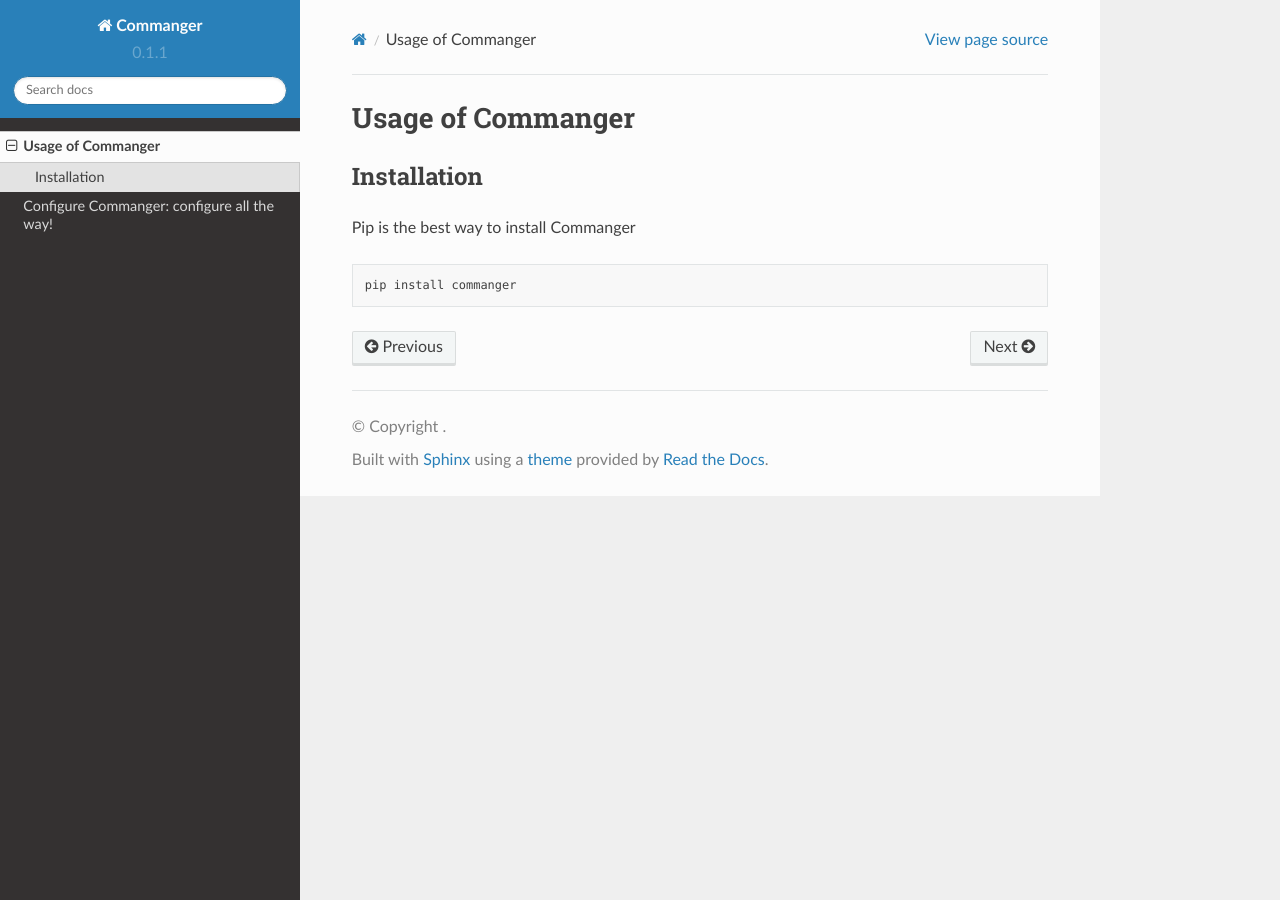
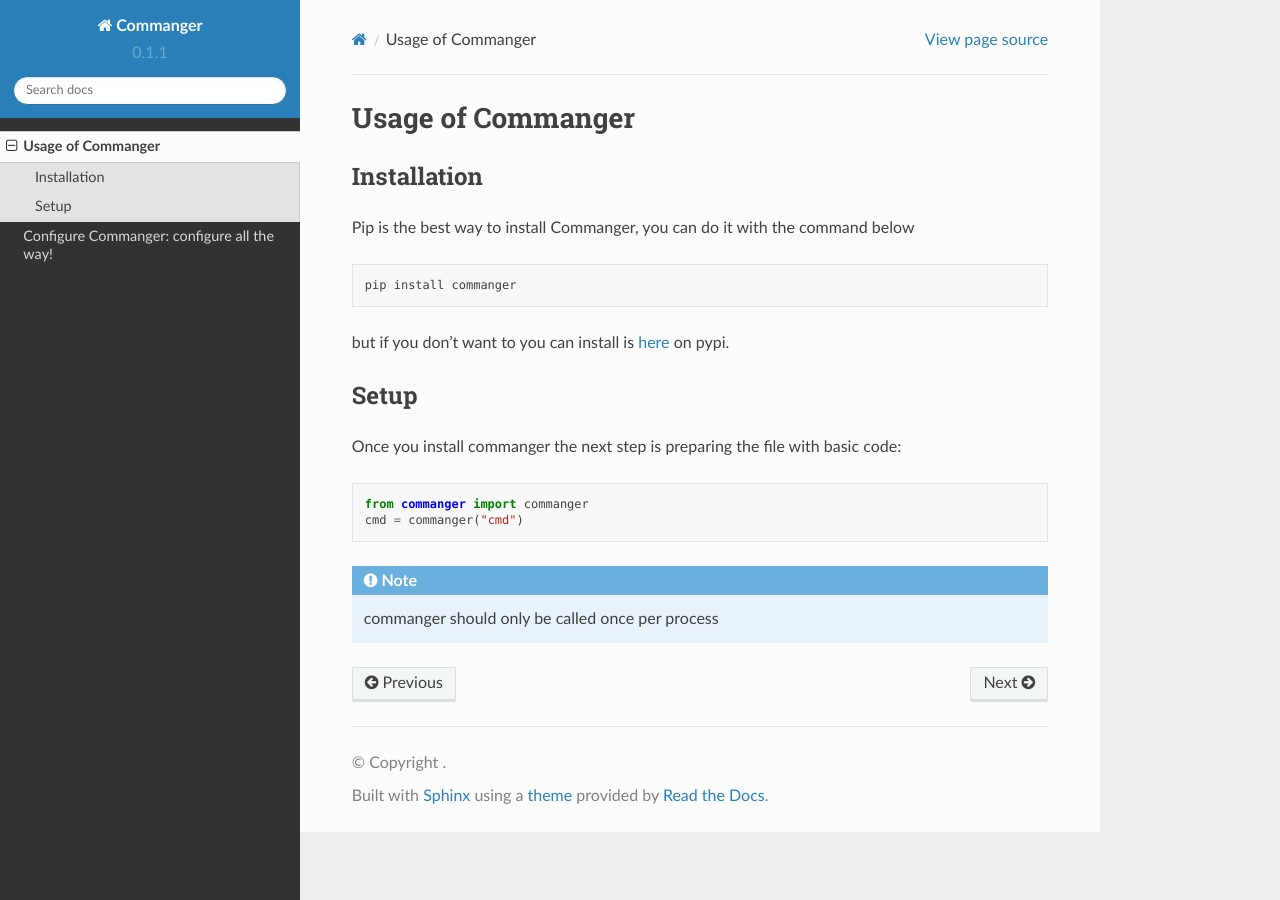
Before and after one commit to thatrandomperson5/commanger-docs, a Sphinx documentation site: the page built from docs/source/usage.rst, in a window 1280 px wide. Built offline with Sphinx 7.4.7 and the Read the Docs theme 2.0.0, drawn with Linux system fonts in a browser that asks for light colours; pages that are not in the unit, such as notebooks, are missing from menus.

Commit message:
Update usage.rst

```diff
--- a/docs/source/usage.rst
+++ b/docs/source/usage.rst
@@ -6,10 +6,27 @@
 Installation
 *************
 
-Pip is the best way to install Commanger
+Pip is the best way to install Commanger, you can do it with the command below
 
 .. code:: bash
 
     pip install commanger
 
 ..
+but if you don't want to you can install is `here <https://pypi.org/project/commanger/#files>`_ on pypi.
+
+
+******************
+Setup
+******************
+Once you install commanger the next step is preparing the file with basic code:
+
+.. code:: python
+
+    from commanger import commanger
+    cmd = commanger("cmd")
+..
+
+.. note::
+ commanger should only be called once per process
+..
```
